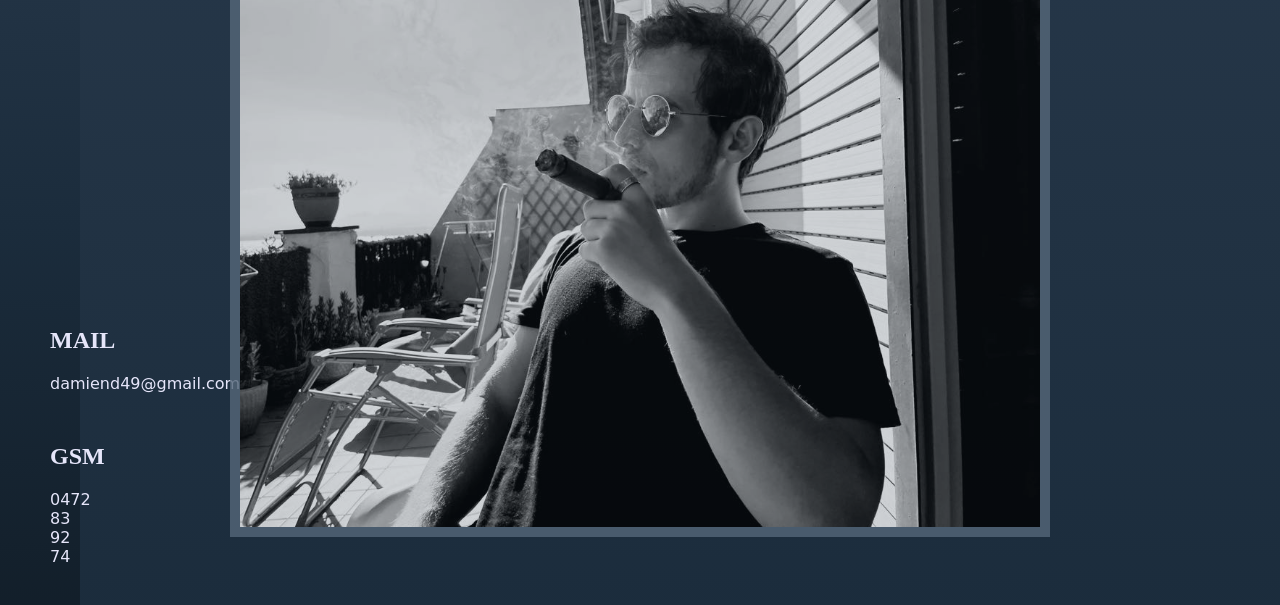
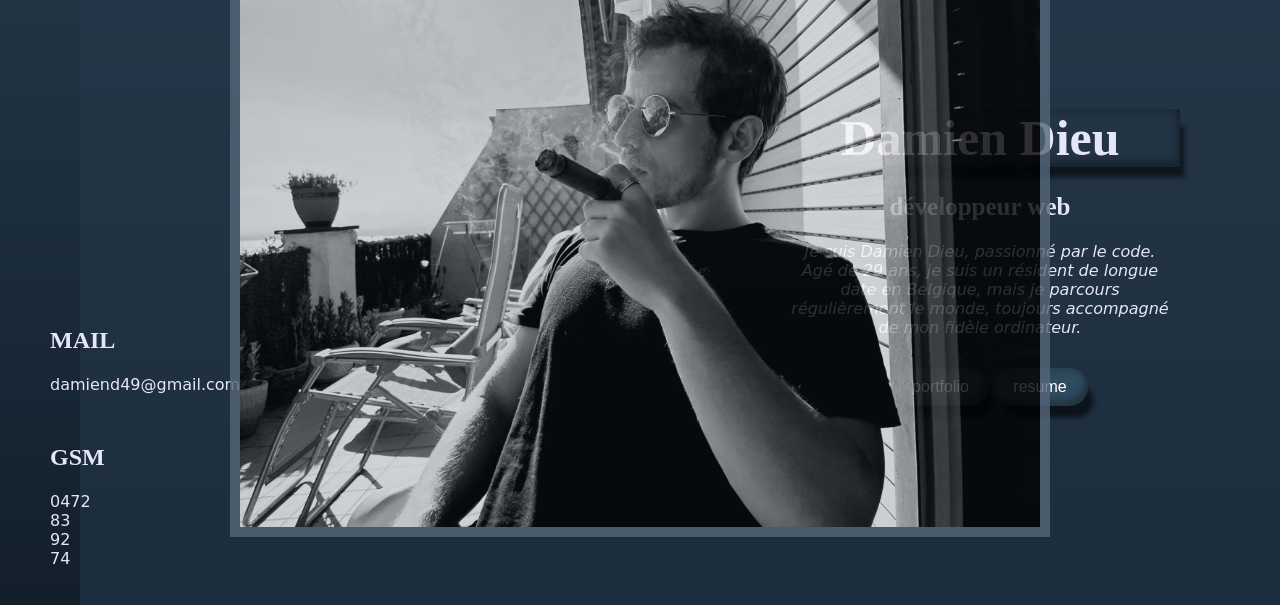
Before and after one commit to Dams4953/VCard, a plain HTML site: page index.html in a window 1280 px wide. Shown: the part 173-778 px from the top of the page. Drawn offline with Linux system fonts and the light colour scheme.

Commit message:
modification finale

```diff
--- a/styles.css
+++ b/styles.css
@@ -28,6 +28,9 @@ body {
     margin-top: 300px;
     margin-left: 50px;
     font-family: serif;
+    border-bottom: 1px solid #d6d9db;
+    margin-right: 450px;
+
 }
 
 #gsmh2 {
@@ -35,6 +38,8 @@ body {
     margin-left: 50px;
     font-family: serif;
     margin-top: 50px;
+    border-bottom: 1px solid #d6d9db;
+    margin-right: 450px;
 }
 
 #mail {
@@ -62,7 +67,7 @@ p {
 #github {
     width: 70px;
     height: 70px;
-    margin-left: 30px;
+    margin-left: 50px;
     border-radius: 10px;
     margin-top: 30px;
 }
@@ -73,13 +78,13 @@ p {
     height: 70px;
     border-radius: 10px;
     margin-top: 30px;
-    margin-left: 20px;
+    margin-left: 40px;
 }
 
 #facebook {
     width: 70px;
     height: 70px;
-    margin-left: 9px;
+    margin-left: 28px;
     border-radius: 10px;
     margin-top: 30px;
 }
@@ -103,5 +108,77 @@ p {
     height: auto;
     opacity: 80%;
     border: 10px solid rgb(85, 103, 121);
+}
+/*début text présensation*/
+.containergridtext {
+    display: grid;
+    grid-template-columns: 400px;
+    position: absolute;
+    top: 50%;
+    right: 100px;
+    transform: translateY(-50%);
 
 }
+
+h1 {
+    color: #e6e6fa;
+    font-family: serif;
+    font-size: 50px;
+    text-align: center;
+    box-shadow: inset 2.70px 4.68px 7.38px -0.92px rgba(0, 0, 0, 0.15),
+    inset -4.05px -7.01px 7.38px -0.92px rgba(0, 0, 0, 0.3),
+    8.10px 14.03px 5.53px -2.77px rgba(0, 0, 0, 0.6);
+}
+
+#gridtexth2 {
+    color: #e6e6fa;
+    font-family: serif;
+    font-size: 25px;
+    text-align: center;
+    margin-top: -15px;
+}
+
+#pgridtext {
+    color: #e6e6fa;
+    font-family: cursive;
+    font-size: 16px;
+    margin-left: 10px;
+    margin-right: 10px;
+    text-align: center;
+    margin-bottom: 50px;
+    margin-top: 0;
+
+}
+/*fin text présensation*/
+
+.containergridboutons {
+    display: grid;
+    grid-template-columns: 100px 100px;
+    position: absolute;
+    top: 70%;
+    right: 190px;
+    transform: translateY(-50%);
+}
+
+.gridbutton {
+    background-color: rgb(47, 75, 94);
+    border: none;
+    color: rgb(255, 255, 255);
+    padding: 10px 20px;
+    text-align: center;
+    text-decoration: none;
+    display: inline-block;
+    font-size: 16px;
+    margin: 4px 2px;
+    cursor: pointer;
+    border-radius: 20px;
+    box-shadow: inset 2.70px 4.68px 7.38px -0.92px rgba(0, 0, 0, 0.15),
+    inset -4.05px -7.01px 7.38px -0.92px rgba(0, 0, 0, 0.3),
+    8.10px 14.03px 5.53px -2.77px rgba(0, 0, 0, 0.6);
+
+}
+
+.gridbutton:hover {
+    background-color: white; /* Fond blanc au survol */
+    color: #3498db; /* Changement de couleur du texte */
+}
```
